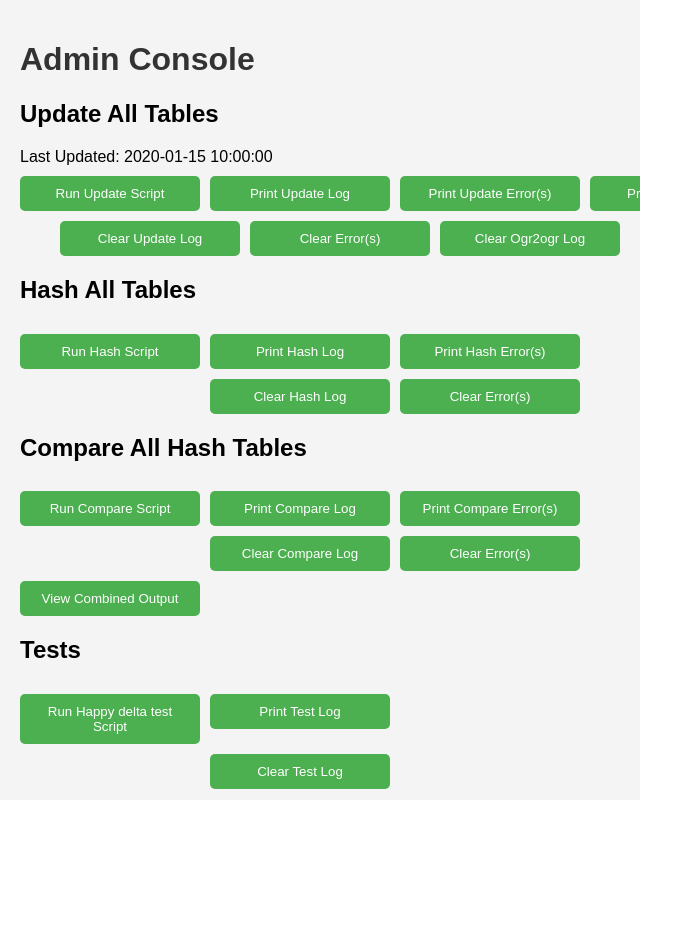
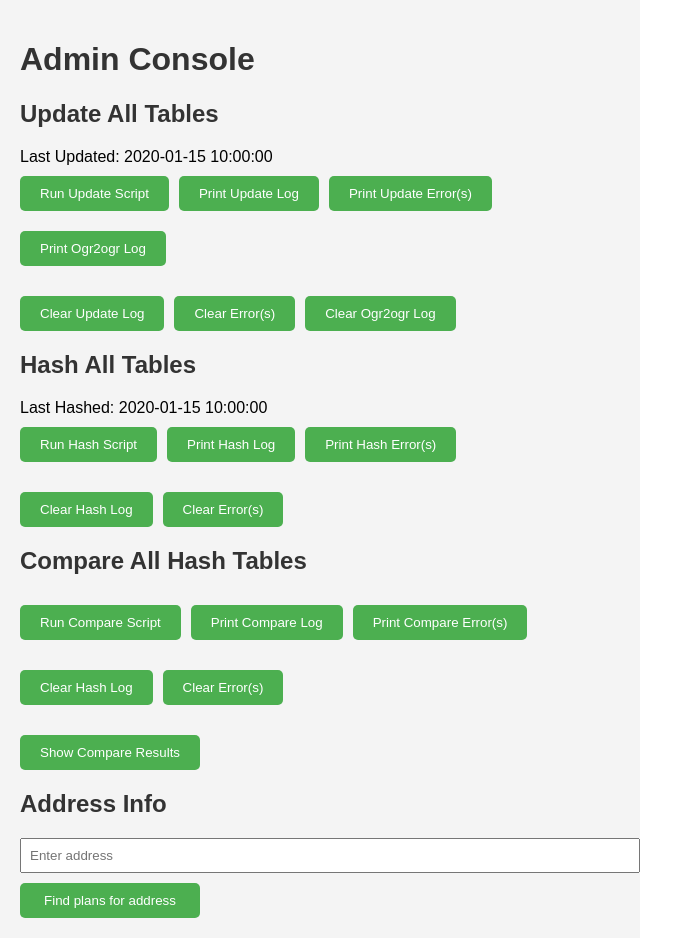
Before and after one commit to AlexanderStubMichelsen/Plandata, a Python web app: template flask_app/templates/index.html in a window 1280 px wide. Shown: the whole page, without its empty margins (0-683 px from the left). Before the commit the page ends 789 px from the top, so only its background shows below. Run offline with Jinja, Linux system fonts and the light colour scheme; the template is opened without the code that fills it: most values are stand-ins (such as "Sample title", 1, 10 or a date in 2020).

Commit message:
flask app now runs without error but with a timestamp for hashing

```diff
--- a/delta_test_log.txt
+++ /dev/null
@@ -1,3 +0,0 @@
-2024-11-05 13:52:23
-Same number of rows
-No ids missing from delta
--- a/flask_app/templates/index.html
+++ b/flask_app/templates/index.html
@@ -11,35 +11,32 @@
             margin: 0;
             padding: 0;
             display: flex;
-            flex-direction: row;
-            /* Arrange children horizontally */
+            flex-wrap: wrap;
+            /* Allows wrapping for smaller screens */
             height: 100vh;
-            /* Full viewport height */
+            box-sizing: border-box;
+        }
+
+        .left, .right {
+            flex: 1 1 50%;
+            /* Take up 50% width, shrink or grow as needed */
+            padding: 20px;
+            box-sizing: border-box;
+            overflow-y: auto;
         }
 
         .left {
-            width: 50%;
-            /* Left side takes 50% of the screen */
-            padding: 20px;
-            box-sizing: border-box;
-            /* Include padding in width */
             background-color: #f4f4f4;
-            overflow-y: auto;
         }
 
         .right {
-            width: 50%;
-            /* Right side takes 50% of the screen */
             height: 100%;
-            /* Full height of the screen */
-            box-sizing: border-box;
         }
 
         .output {
             width: 100%;
             height: 100%;
             border: none;
-            /* Remove default iframe border */
         }
 
         button {
@@ -50,15 +47,41 @@
             border-radius: 5px;
             cursor: pointer;
             margin-top: 10px;
-            width: 180px;
+            width: 100%;
+            max-width: 180px;
         }
 
         button:hover {
             background-color: #45a049;
         }
 
-        h1 {
+        h1, h2 {
             color: #333;
+        }
+
+        .form-group {
+            display: flex;
+            flex-wrap: wrap;
+            gap: 10px;
+            margin-bottom: 20px;
+        }
+
+        .form-group span {
+            flex-basis: 100%;
+            max-width: 180px;
+        }
+
+        /* Responsive design for smaller screens */
+        @media screen and (max-width: 768px) {
+            .left, .right {
+                flex: 1 1 100%;
+                /* Full width for smaller screens */
+            }
+
+            button {
+                width: 100%;
+                max-width: none;
+            }
         }
     </style>
 </head>
@@ -66,12 +89,10 @@
 <body>
     <!-- Left side for buttons -->
     <div class="left">
-        <div class="header-row">
-            <h1>Admin Console</h1>
-        </div>
-        <!-- Update tables -->
-        <h2>Update All Tables</h2><span class="timestamp">Last Updated: {{ update_timestamp }}</span>
-        <div style="display: flex; gap: 10px;">
+        <h1>Admin Console</h1>
+        <h2>Update All Tables</h2>
+        <span class="timestamp">Last Updated: {{ update_timestamp }}</span>
+        <div class="form-group">
             <form action="/run-script-update" method="post" target="output-frame">
                 <button type="submit">Run Update Script</button>
             </form>
@@ -85,8 +106,7 @@
                 <button type="submit">Print Ogr2ogr Log</button>
             </form>
         </div>
-        <div style="display: flex; gap: 10px;">
-            <span style="display: inline-block; width: 180px;"></span>
+        <div class="form-group">
             <form action="/clear-log-update" method="post" target="output-frame">
                 <button type="submit">Clear Update Log</button>
             </form>
@@ -97,9 +117,9 @@
                 <button type="submit">Clear Ogr2ogr Log</button>
             </form>
         </div>
-        <!-- Hashing -->
         <h2>Hash All Tables</h2>
-        <div style="display: flex;gap: 10px;">
+        <span class="timestamp">Last Hashed: {{ hash_timestamp }}</span>
+        <div class="form-group">
             <form action="/run-script-hash" method="post" target="output-frame">
                 <button type="submit">Run Hash Script</button>
             </form>
@@ -110,8 +130,7 @@
                 <button type="submit">Print Hash Error(s)</button>
             </form>
         </div>
-        <div style="display: flex; gap: 10px;">
-            <span style="display: inline-block; width: 180px"></span>
+        <div class="form-group">
             <form action="/clear-log-hash" method="post" target="output-frame">
                 <button type="submit">Clear Hash Log</button>
             </form>
@@ -119,9 +138,8 @@
                 <button type="submit">Clear Error(s)</button>
             </form>
         </div>
-        <!-- Compare Hashes -->
         <h2>Compare All Hash Tables</h2>
-        <div style="display: flex; gap: 10px;">
+        <div class="form-group">
             <form action="/run-script-compare" method="post" target="output-frame">
                 <button type="submit">Run Compare Script</button>
             </form>
@@ -132,43 +150,24 @@
                 <button type="submit">Print Compare Error(s)</button>
             </form>
         </div>
-        <div style="display: flex; gap: 10px;">
-            <span style="display: inline-block; width: 180px;"></span></span>
+        <div class="form-group">
             <form action="/clear-log-compare" method="post" target="output-frame">
-                <button type="submit">Clear Compare Log</button>
+                <button type="submit">Clear Hash Log</button>
             </form>
             <form action="/clear-error-compare" method="post" target="output-frame">
                 <button type="submit">Clear Error(s)</button>
             </form>
         </div>
-        <form action="/comparing-results" , method="post" target="output-frame">
-            <button type="submit">View Combined Output</button>
-        </form>
-        <!-- tests -->
-        <h2>Tests</h2>
-        <div style="display: flex;gap: 10px;">
-            <form action="/run-script-happy-delta-test" method="post" target="output-frame">
-                <button type="submit">Run Happy delta test Script</button>
-            </form>
-            <form action="/print-test-log" method="post" target="output-frame">
-                <button type="submit">Print Test Log</button>
+        <div class="form-group">
+            <form action="/comparing-results" method="post" target="output-frame">
+                <button type="submit">Show Compare Results</button>
             </form>
         </div>
-        <div style="display: flex; gap: 10px;">
-            <span style="display: inline-block; width: 180px"></span>
-            <form action="/clear-test-log" method="post" target="output-frame">
-                <button type="submit">Clear Test Log</button>
-            </form>
-        </div>
-        <!-- address info -->
-        <h2>Adress info</h2>
-        <div style="display: flex;gap: 10px;">
-            <form action="/get-adress-info" method="post" target="output-frame">
-                <input type="json" id="adress" name="adress" value="{{request.form['address']}}">
-                <button type="submit">Find plans for adress</button>
-            </form>
-
-        </div>
+        <h2>Address Info</h2>
+        <form action="/get-adress-info" method="post" target="output-frame">
+            <input type="text" id="adress" name="adress" placeholder="Enter address" style="width: 100%; padding: 8px;">
+            <button type="submit">Find plans for address</button>
+        </form>
     </div>
 
     <!-- Right side for output -->
```
Also changed, not shown: flask_app/app.py (+15 -3 lines), 1 other file.
